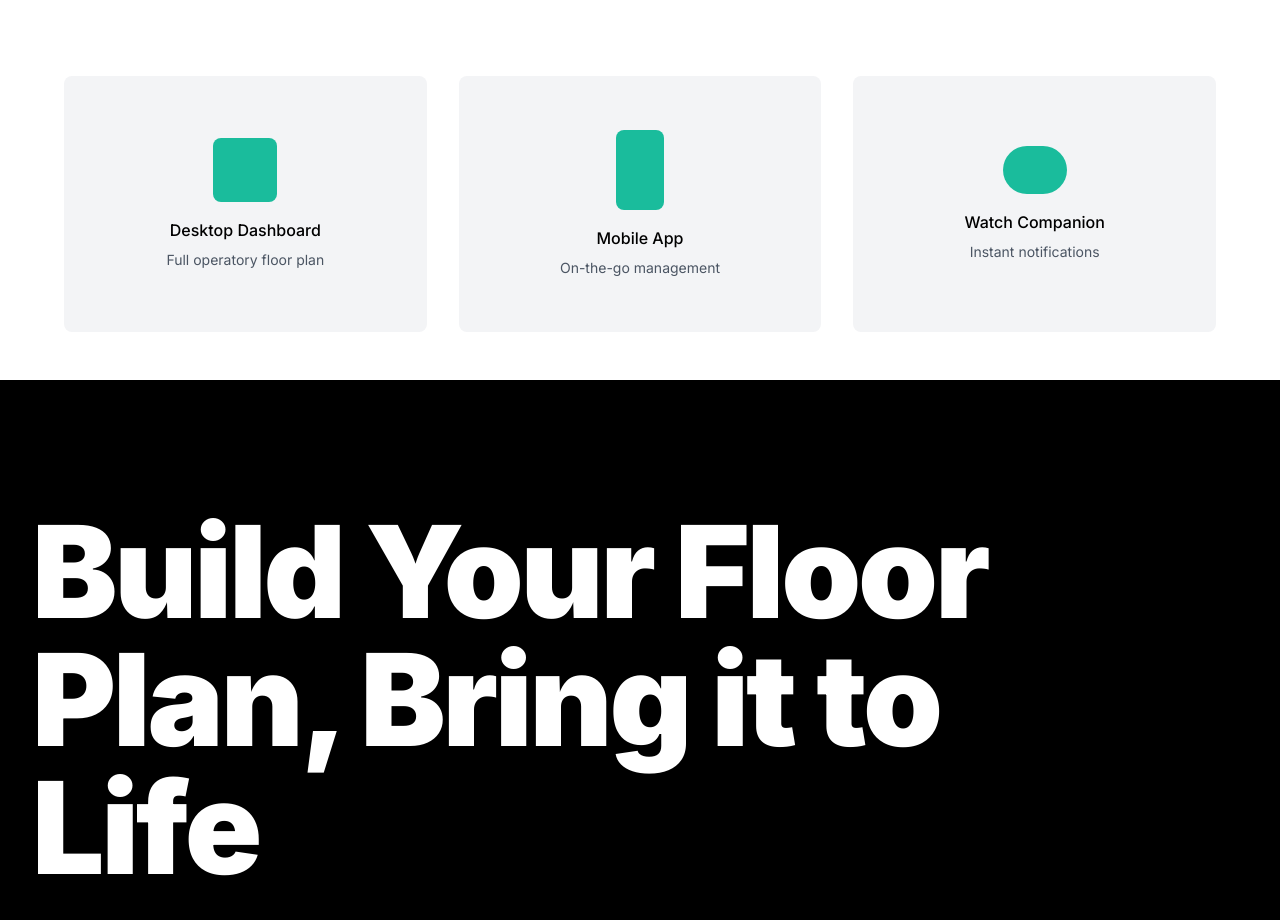
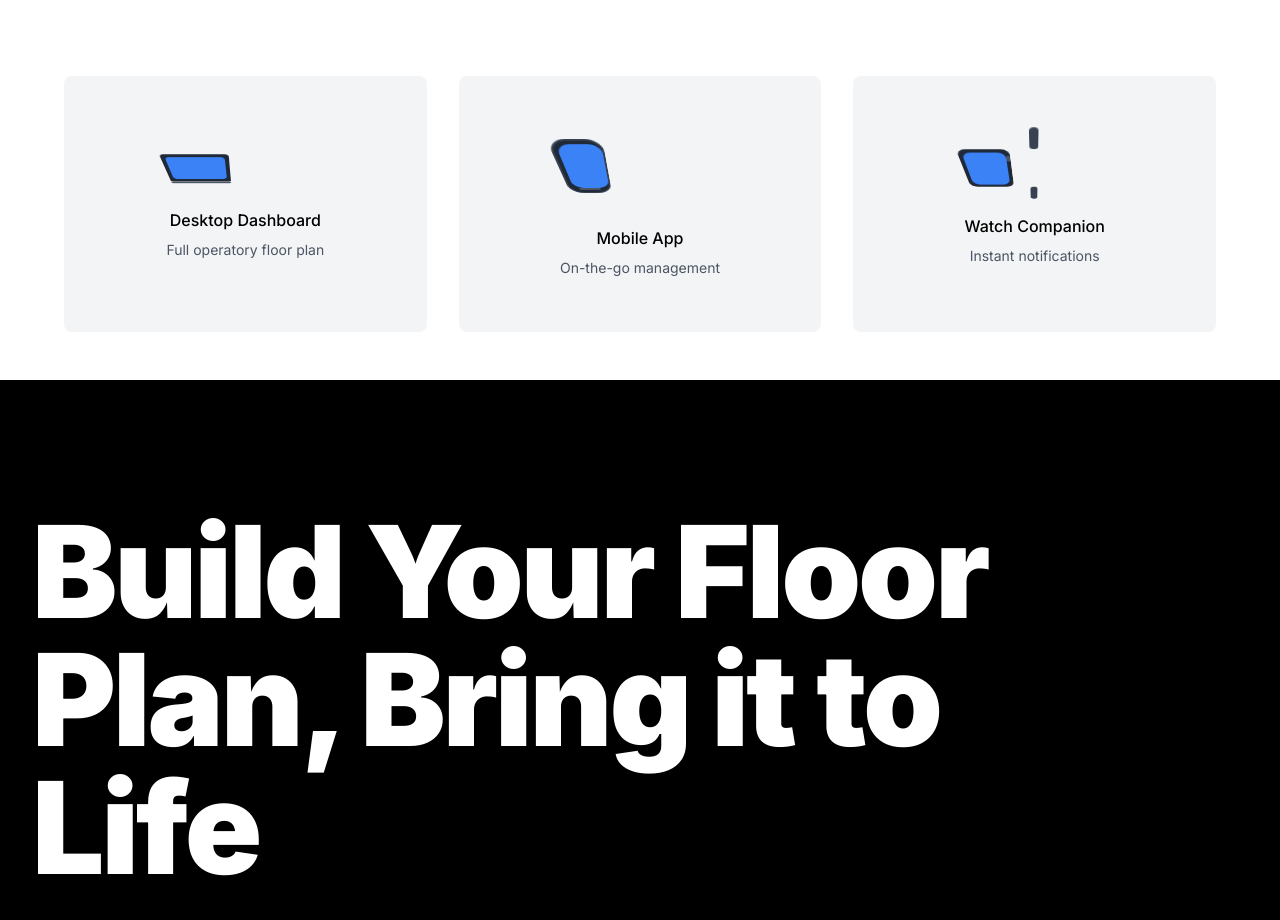
Before and after one commit to freedrickson/ontime-operatory-flow, a React (Vite) app: page / in a window 1280 px wide. Shown: the part 1220-2140 px from the top of the page. Built offline with nearby package versions, Linux system fonts and the light colour scheme.

Commit message:
Refactor: Update homepage mockups

```diff
--- a/src/components/WhatItIsSection.tsx
+++ b/src/components/WhatItIsSection.tsx
@@ -19,7 +19,16 @@ const WhatItIsSection = () => {
             {/* Desktop Mockup */}
             <div className="bg-gray-100 rounded-lg p-8 h-64 flex items-center justify-center">
               <div className="text-center">
-                <div className="w-16 h-16 bg-accent-color rounded-lg mx-auto mb-4"></div>
+                <div className="rotating-device mx-auto mb-4" style={{ perspective: '200px' }}>
+                  <div className="macbook-3d">
+                    {/* MacBook Screen */}
+                    <div className="w-16 h-10 bg-gray-800 rounded-t-sm relative">
+                      <div className="w-14 h-8 bg-blue-500 rounded-sm absolute top-1 left-1"></div>
+                    </div>
+                    {/* MacBook Base */}
+                    <div className="w-16 h-1 bg-gray-600 rounded-sm"></div>
+                  </div>
+                </div>
                 <p className="font-medium">Desktop Dashboard</p>
                 <p className="text-sm text-gray-600 mt-2">Full operatory floor plan</p>
               </div>
@@ -28,7 +37,17 @@ const WhatItIsSection = () => {
             {/* Mobile Mockup */}
             <div className="bg-gray-100 rounded-lg p-8 h-64 flex items-center justify-center">
               <div className="text-center">
-                <div className="w-12 h-20 bg-accent-color rounded-lg mx-auto mb-4"></div>
+                <div className="rotating-device mx-auto mb-4" style={{ perspective: '200px' }}>
+                  <div className="iphone-3d">
+                    {/* iPhone Body */}
+                    <div className="w-12 h-20 bg-gray-800 rounded-2xl relative border-2 border-gray-700">
+                      {/* Screen */}
+                      <div className="w-10 h-16 bg-blue-500 rounded-xl absolute top-1 left-1"></div>
+                      {/* Home indicator */}
+                      <div className="w-6 h-1 bg-gray-600 rounded-full absolute bottom-1 left-1/2 transform -translate-x-1/2"></div>
+                    </div>
+                  </div>
+                </div>
                 <p className="font-medium">Mobile App</p>
                 <p className="text-sm text-gray-600 mt-2">On-the-go management</p>
               </div>
@@ -37,7 +56,20 @@ const WhatItIsSection = () => {
             {/* Watch Mockup */}
             <div className="bg-gray-100 rounded-lg p-8 h-64 flex items-center justify-center">
               <div className="text-center">
-                <div className="w-16 h-12 bg-accent-color rounded-full mx-auto mb-4"></div>
+                <div className="rotating-device mx-auto mb-4" style={{ perspective: '200px' }}>
+                  <div className="watch-3d">
+                    {/* Apple Watch Body */}
+                    <div className="w-12 h-14 bg-gray-800 rounded-lg relative">
+                      {/* Screen */}
+                      <div className="w-10 h-12 bg-blue-500 rounded-lg absolute top-1 left-1"></div>
+                      {/* Digital Crown */}
+                      <div className="w-1 h-2 bg-gray-600 absolute right-0 top-2 rounded-sm"></div>
+                    </div>
+                    {/* Watch Band */}
+                    <div className="w-2 h-6 bg-gray-700 rounded-sm absolute -top-6 left-1/2 transform -translate-x-1/2"></div>
+                    <div className="w-2 h-6 bg-gray-700 rounded-sm absolute -bottom-6 left-1/2 transform -translate-x-1/2"></div>
+                  </div>
+                </div>
                 <p className="font-medium">Watch Companion</p>
                 <p className="text-sm text-gray-600 mt-2">Instant notifications</p>
               </div>
--- a/src/index.css
+++ b/src/index.css
@@ -310,3 +310,32 @@ All colors MUST be HSL.
     }
   }
 }
+
+/* Device 3D Animations */
+.rotating-device {
+  transform-style: preserve-3d;
+}
+
+.macbook-3d,
+.iphone-3d,
+.watch-3d {
+  animation: rotateX360 8s linear infinite;
+  transform-style: preserve-3d;
+}
+
+@keyframes rotateX360 {
+  from {
+    transform: rotateX(0deg);
+  }
+  to {
+    transform: rotateX(360deg);
+  }
+}
+
+@media (prefers-reduced-motion: reduce) {
+  .macbook-3d,
+  .iphone-3d,
+  .watch-3d {
+    animation: none;
+  }
+}
```
